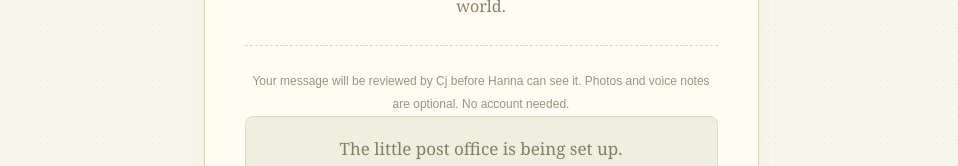
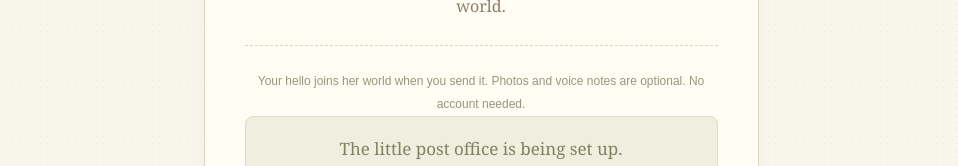
Before and after one commit to Cabiii-1/hn-wrld, a Next.js app: page /invite in a window 1280 px wide. Shown: the part 532-698 px from the top of the page, without its empty margins (159-1117 px from the left). Built offline with nearby package versions, Linux system fonts and the light colour scheme; no server answers.

Commit message:
Align invitation copy with immediate hellos and record hosted verification

```diff
--- a/src/components/invite-welcome.tsx
+++ b/src/components/invite-welcome.tsx
@@ -130,8 +130,8 @@ export function InviteWelcome({
         </p>
         <div className="letter-divider" />
         <p className="quiet-copy">
-          Your message will be reviewed by Cj before Hanna can see it. Photos
-          and voice notes are optional. No account needed.
+          Your hello joins her world when you send it. Photos and voice notes
+          are optional. No account needed.
         </p>
         {!configured && <SetupNotice />}
         {error && (
```
Also changed, not shown: 1 other file (tests, documents, lock files or other folders).
